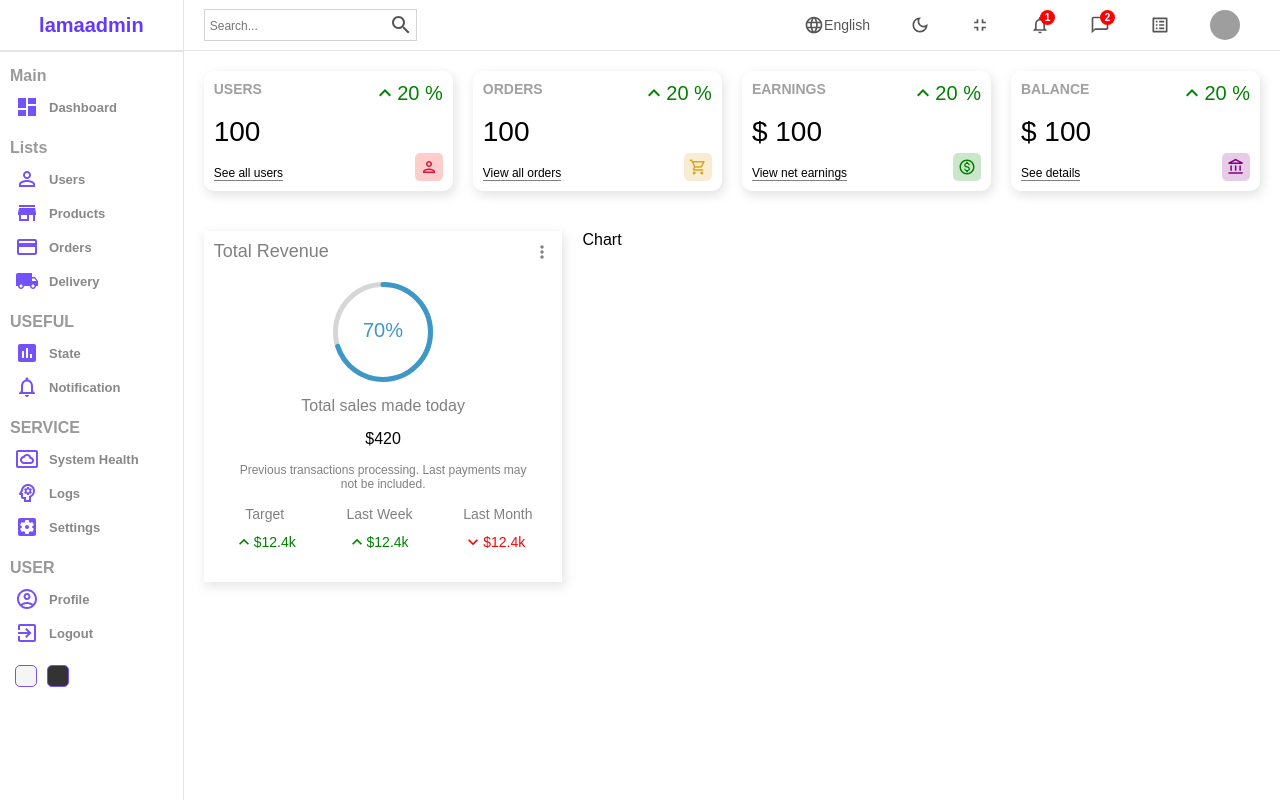
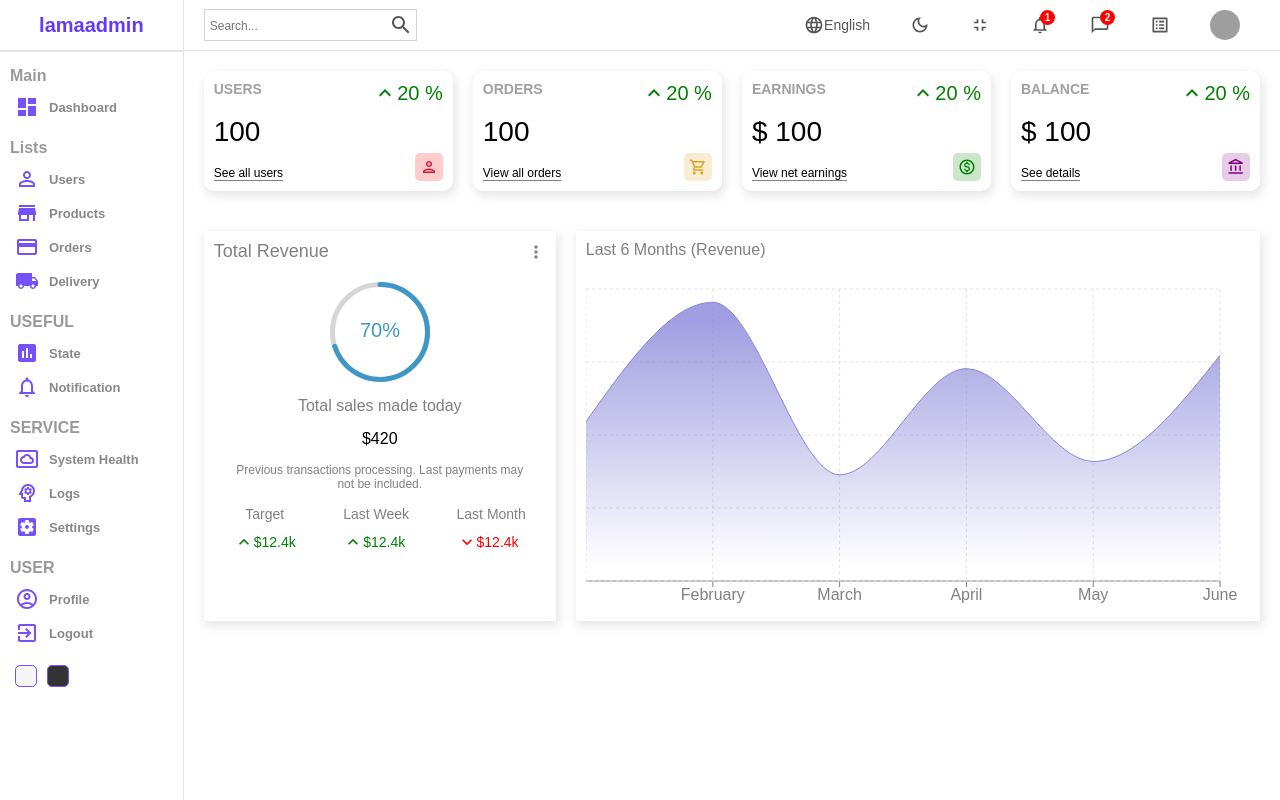
Before and after one commit to FarshadJanmohammadi/Admin-Dashboard-Panel, a React (Create React App) app: page / in a window 1280 px wide. Built offline with nearby package versions, Linux system fonts and the light colour scheme; grey boxes are pictures that could not be loaded.

Commit message:
chart revenue

```diff
--- a/package.json
+++ b/package.json
@@ -15,6 +15,7 @@
     "react-dom": "^18.0.0",
     "react-router-dom": "^6.3.0",
     "react-scripts": "5.0.1",
+    "recharts": "^2.1.9",
     "sass": "^1.50.0",
     "web-vitals": "^2.1.4"
   },
--- a/src/components/chart/Chart.jsx
+++ b/src/components/chart/Chart.jsx
@@ -1,8 +1,55 @@
 import React from "react";
+import {
+  AreaChart,
+  Area,
+  XAxis,
+  YAxis,
+  CartesianGrid,
+  Tooltip,
+  ResponsiveContainer,
+} from "recharts";
 import "./chart.scss";
 
+const data = [
+  { name: "January", Total: 1200 },
+  { name: "February", Total: 2100 },
+  { name: "March", Total: 800 },
+  { name: "April", Total: 1600 },
+  { name: "May", Total: 900 },
+  { name: "June", Total: 1700 },
+];
+
 const Chart = () => {
-  return <div className="chart">Chart</div>;
+  return (
+    <div className="chart">
+      <div className="title">Last 6 Months (Revenue) </div>
+      <ResponsiveContainer width="100%" aspect={2 / 1}>
+        <AreaChart
+          width={730}
+          height={250}
+          data={data}
+          margin={{ top: 10, right: 30, left: 0, bottom: 0 }}>
+          <defs>
+            <linearGradient id="total" x1="0" y1="0" x2="0" y2="1">
+              <stop offset="5%" stopColor="#8884d8" stopOpacity={0.8} />
+              <stop offset="95%" stopColor="#8884d8" stopOpacity={0} />
+            </linearGradient>
+          </defs>
+          <XAxis dataKey="name" stroke="gray" />
+
+          <CartesianGrid strokeDasharray="3 3" className="chartGrid" />
+          <Tooltip />
+          <Area
+            type="monotone"
+            dataKey="Total"
+            stroke="#8884d8"
+            fillOpacity={1}
+            fill="url(#total)"
+          />
+        </AreaChart>
+      </ResponsiveContainer>
+    </div>
+  );
 };
 
 export default Chart;
--- a/src/components/chart/chart.scss
+++ b/src/components/chart/chart.scss
@@ -1,3 +1,15 @@
 .chart {
   flex: 4;
+  -webkit-box-shadow: 2px 4px 10px 1px rgba(0, 0, 0, 0.47);
+  box-shadow: 2px 4px 10px 1px rgba(201, 201, 201, 0.47);
+  padding: 10px;
+  color: gray;
+
+  .title {
+    margin-bottom: 20px;
+  }
+
+  .chartGrid {
+    stroke: rgba(228, 225, 225);
+  }
 }
```
Also changed, not shown: 1 other file (tests, documents, lock files or other folders).
